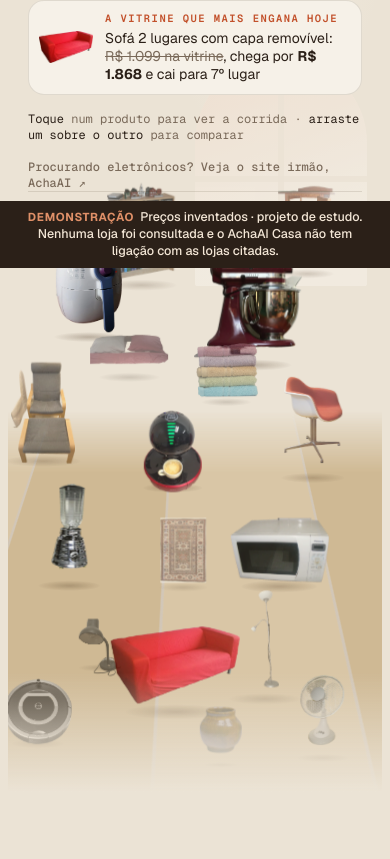
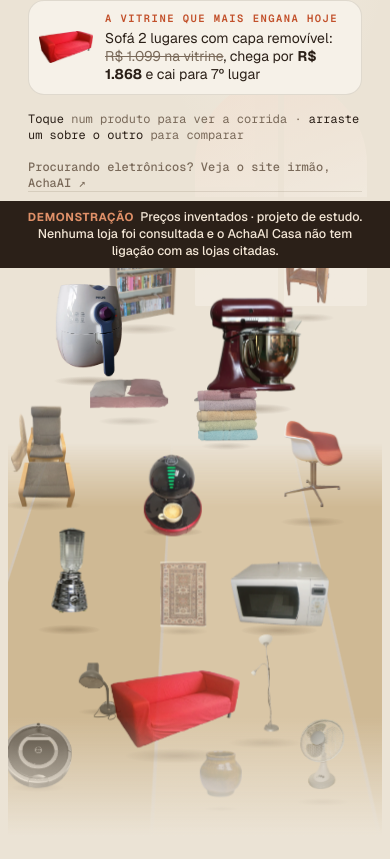
Before and after one commit to ysnowwwz/achaai-casa, a plain HTML site: page casa.html in a window 390 px wide. Shown: the part 576-1435 px from the top of the page. Drawn offline with nearby package versions, Linux system fonts and the light colour scheme.

Commit message:
Celular: produtos da entrada mais afastados do texto

```diff
--- a/casa.html
+++ b/casa.html
@@ -312,7 +312,7 @@ button, input, select { font: inherit; color: inherit; }
   .chamada { position: relative; left: auto; bottom: auto; width: auto; padding-inline: max(20px, env(safe-area-inset-left, 0px)) max(20px, env(safe-area-inset-right, 0px)); order: -1; }
   .chamada h1 { font-size: clamp(46px, 13.5vw, 74px); }
   .chamada p { font-size: 16px; }
-  .nuvem { position: relative; height: 600px; }
+  .nuvem { position: relative; height: 600px; margin-top: 44px; }
   .heroi { grid-template-columns: 1fr; padding-top: 6px; }
   .cartao3d { width: min(100%, 440px); justify-self: center; }
   .cartao3d .inclina { width: 64%; }
```
Also changed, not shown: docs/index.html (+1 -1 lines).
